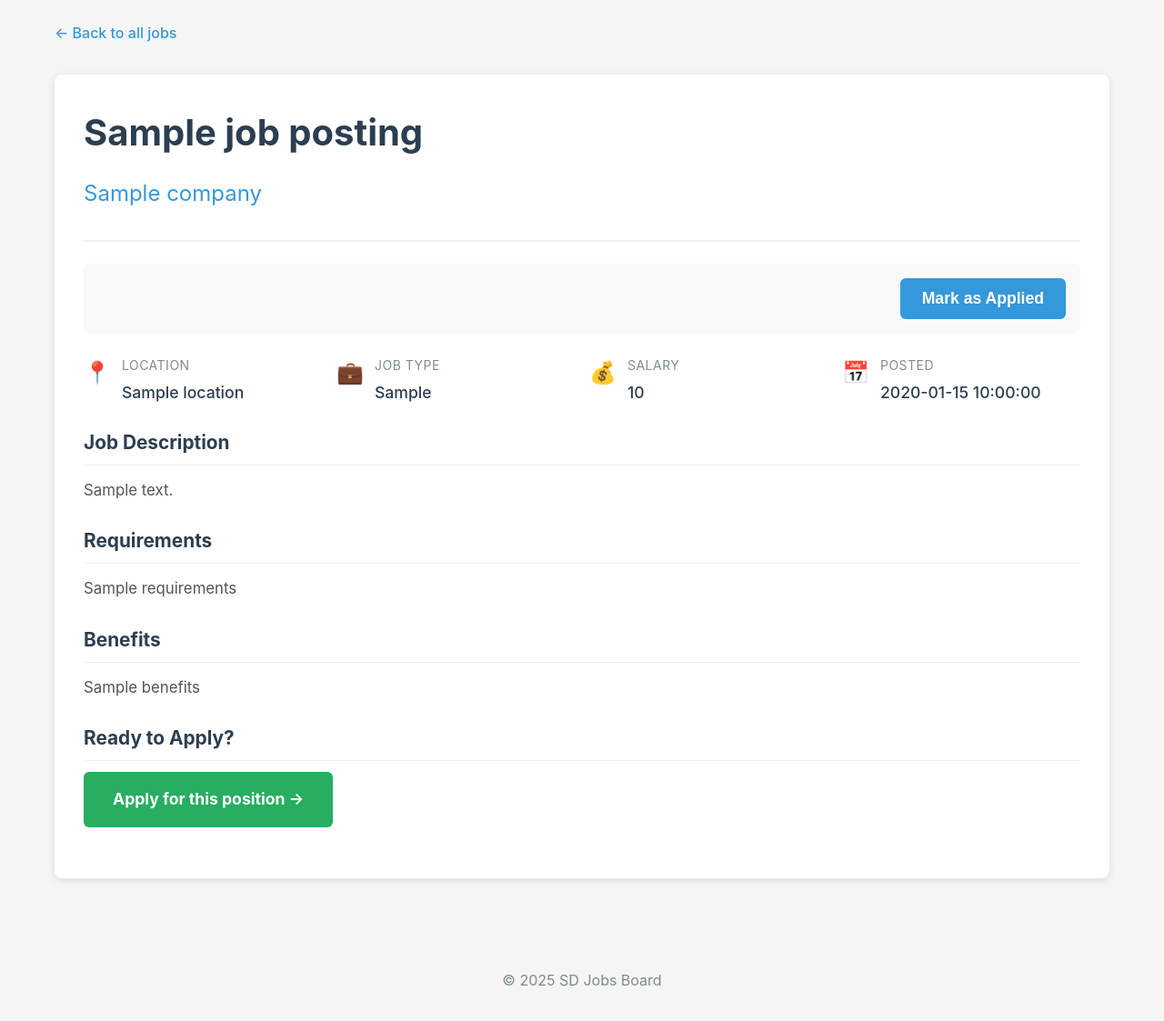
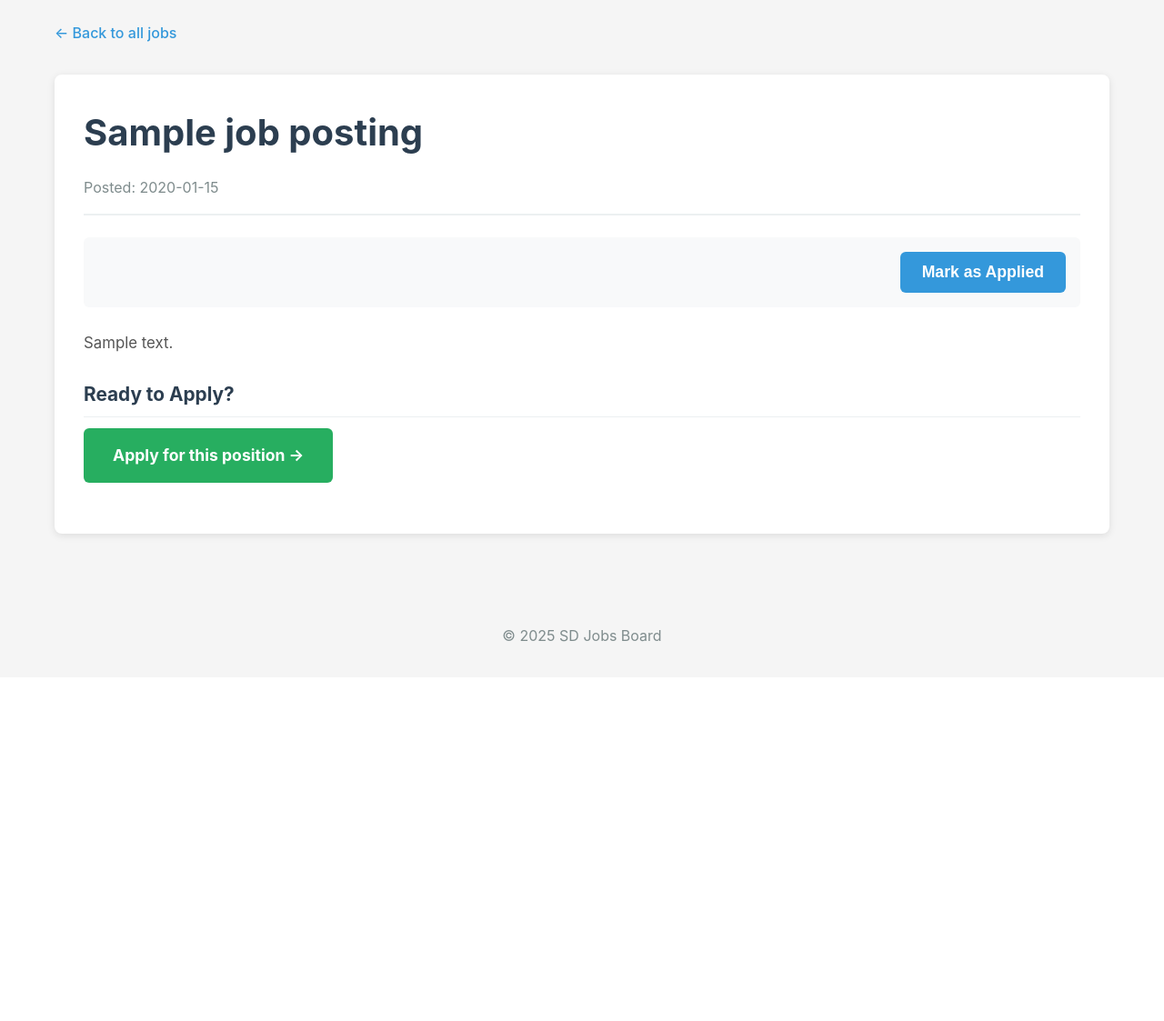
Before and after one commit to sethdavis512/sd-jobs-board, a Flask app: page /jobs/1 in a window 1280 px wide. Shown: the part 279-1402 px from the top of the page at 91% size. After the commit the page ends 985 px from the top, so only its background shows below. Run offline with Flask 2, Linux system fonts and the light colour scheme; a database or web service that is not in the repository returns one stand-in record (values such as "Sample title"); some libraries are stand-ins or nearby versions.

Commit message:
refactor(ui): simplify job list/detail templates to canonical fields and update docs
- jobs.html & job_detail.html: remove legacy company/meta fields and meta grid
- Use job.content or job.contentsnippet for descriptions (trimmed to 250 chars on list)
- Show pubdate and canonical job.link for application
- Preserve localStorage application tracking UI/behavior
- CLAUDE.md: update templates and database section to document id, title, link, content/contentsnippet and pubdate

```diff
--- a/templates/job_detail.html
+++ b/templates/job_detail.html
@@ -35,47 +35,6 @@
         margin-bottom: 1rem;
     }
 
-    .job-company {
-        color: #3498db;
-        font-size: 1.5rem;
-        margin-bottom: 1rem;
-    }
-
-    .job-meta-grid {
-        display: grid;
-        grid-template-columns: repeat(auto-fit, minmax(200px, 1fr));
-        gap: 1rem;
-        margin-bottom: 1.5rem;
-    }
-
-    .meta-item {
-        display: flex;
-        align-items: flex-start;
-        gap: 0.75rem;
-    }
-
-    .meta-icon {
-        font-size: 1.5rem;
-        flex-shrink: 0;
-    }
-
-    .meta-content {
-        flex: 1;
-    }
-
-    .meta-label {
-        font-size: 0.875rem;
-        color: #7f8c8d;
-        text-transform: uppercase;
-        letter-spacing: 0.5px;
-        margin-bottom: 0.25rem;
-    }
-
-    .meta-value {
-        color: #2c3e50;
-        font-size: 1.1rem;
-        font-weight: 500;
-    }
 
     .job-section {
         margin-bottom: 1.5rem;
@@ -207,8 +166,10 @@
         <div class="job-header">
             <h1 class="job-title">{{ job.title or 'Untitled Position' }}</h1>
 
-            {% if job.company %}
-            <div class="job-company">{{ job.company }}</div>
+            {% if job.pubdate %}
+            <div style="color: #7f8c8d; margin-top: 0.5rem;">
+                Posted: {{ job.pubdate }}
+            </div>
             {% endif %}
         </div>
 
@@ -228,73 +189,16 @@
             </div>
         </div>
 
-        <div class="job-meta-grid">
-            {% if job.location %}
-            <div class="meta-item">
-                <div class="meta-icon">📍</div>
-                <div class="meta-content">
-                    <div class="meta-label">Location</div>
-                    <div class="meta-value">{{ job.location }}</div>
-                </div>
-            </div>
-            {% endif %}
-
-            {% if job.job_type or job.type %}
-            <div class="meta-item">
-                <div class="meta-icon">💼</div>
-                <div class="meta-content">
-                    <div class="meta-label">Job Type</div>
-                    <div class="meta-value">{{ job.job_type or job.type }}</div>
-                </div>
-            </div>
-            {% endif %}
-
-            {% if job.salary or job.salary_range %}
-            <div class="meta-item">
-                <div class="meta-icon">💰</div>
-                <div class="meta-content">
-                    <div class="meta-label">Salary</div>
-                    <div class="meta-value">{{ job.salary or job.salary_range }}</div>
-                </div>
-            </div>
-            {% endif %}
-
-            {% if job.posted_date or job.created_at %}
-            <div class="meta-item">
-                <div class="meta-icon">📅</div>
-                <div class="meta-content">
-                    <div class="meta-label">Posted</div>
-                    <div class="meta-value">{{ job.posted_date or job.created_at }}</div>
-                </div>
-            </div>
-            {% endif %}
-        </div>
-
-        {% if job.description %}
+        {% if job.content or job.contentsnippet %}
         <div class="job-section">
-            <h2 class="section-title">Job Description</h2>
-            <div class="job-description">{{ job.description }}</div>
+            <div class="job-description">{{ job.content or job.contentsnippet }}</div>
         </div>
         {% endif %}
 
-        {% if job.requirements %}
-        <div class="job-section">
-            <h2 class="section-title">Requirements</h2>
-            <div class="job-description">{{ job.requirements }}</div>
-        </div>
-        {% endif %}
-
-        {% if job.benefits %}
-        <div class="job-section">
-            <h2 class="section-title">Benefits</h2>
-            <div class="job-description">{{ job.benefits }}</div>
-        </div>
-        {% endif %}
-
-        {% if job.application_url or job.apply_url or job.url %}
+        {% if job.link %}
         <div class="job-section">
             <h2 class="section-title">Ready to Apply?</h2>
-            <a href="{{ job.application_url or job.apply_url or job.url }}"
+            <a href="{{ job.link }}"
                target="_blank"
                class="apply-link">
                 Apply for this position &rarr;
```
Also changed, not shown: CLAUDE.md (+8 -3 lines), templates/jobs.html (+8 -58 lines).
